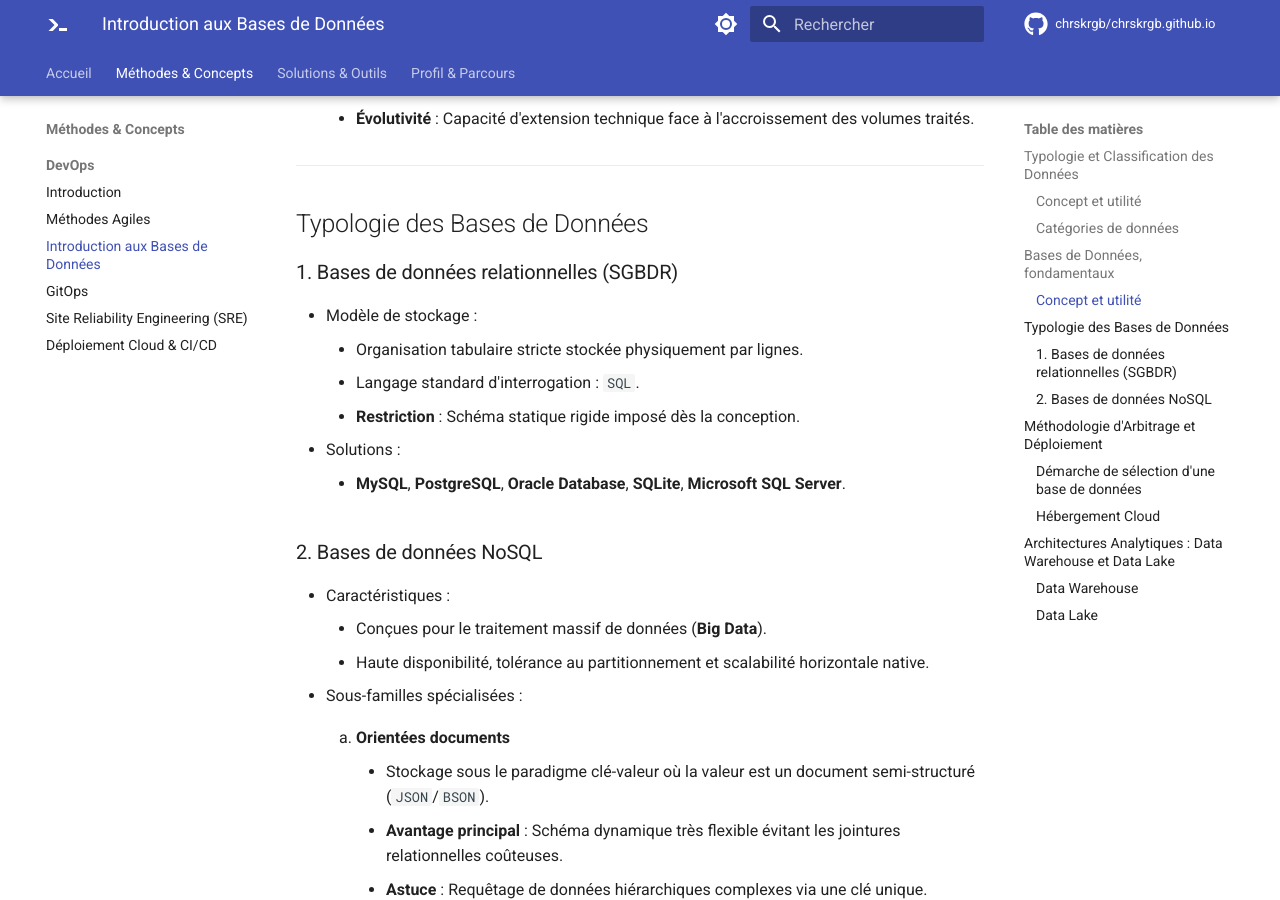
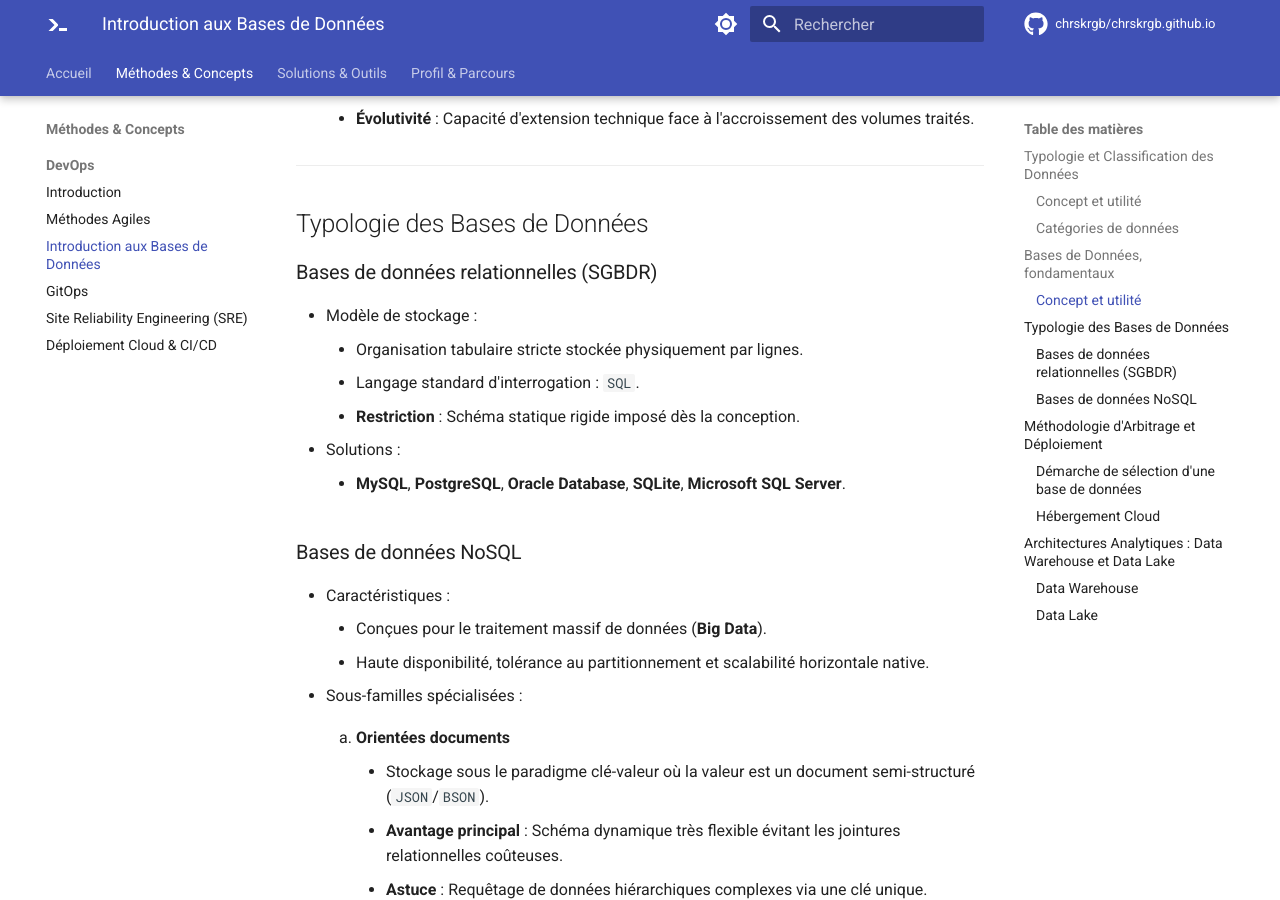
Before and after one commit to chrskrgb/chrskrgb.github.io, an MkDocs documentation site: the page built from docs/Methodes/DevOps/DO_03-BdD_Introduction.md, in a window 1280 px wide and 900 px high, scrolled down 1307 px. Built offline with MkDocs 1.6.1 and Material for MkDocs 9.7.7, drawn with Linux system fonts in a browser that asks for light colours; comment, search, counter and statistics services are not loaded.

Commit message:
docs: harmonisation des titres dans DO_03-BdD_Introduction.md

```diff
--- a/docs/Methodes/DevOps/DO_03-BdD_Introduction.md
+++ b/docs/Methodes/DevOps/DO_03-BdD_Introduction.md
@@ -47,7 +47,7 @@ tags:
 ---
 ## Typologie des Bases de Données
 
-### 1. Bases de données relationnelles (SGBDR)
+### Bases de données relationnelles (SGBDR)
 - Modèle de stockage :
 	- Organisation tabulaire stricte stockée physiquement par lignes.
 	- Langage standard d'interrogation : `SQL`.
@@ -55,7 +55,7 @@ tags:
 - Solutions :
 	- **MySQL**, **PostgreSQL**, **Oracle Database**, **SQLite**, **Microsoft SQL Server**.
 
-### 2. Bases de données NoSQL
+### Bases de données NoSQL
 - Caractéristiques :
 	- Conçues pour le traitement massif de données (**Big Data**).
 	- Haute disponibilité, tolérance au partitionnement et scalabilité horizontale native.
```
